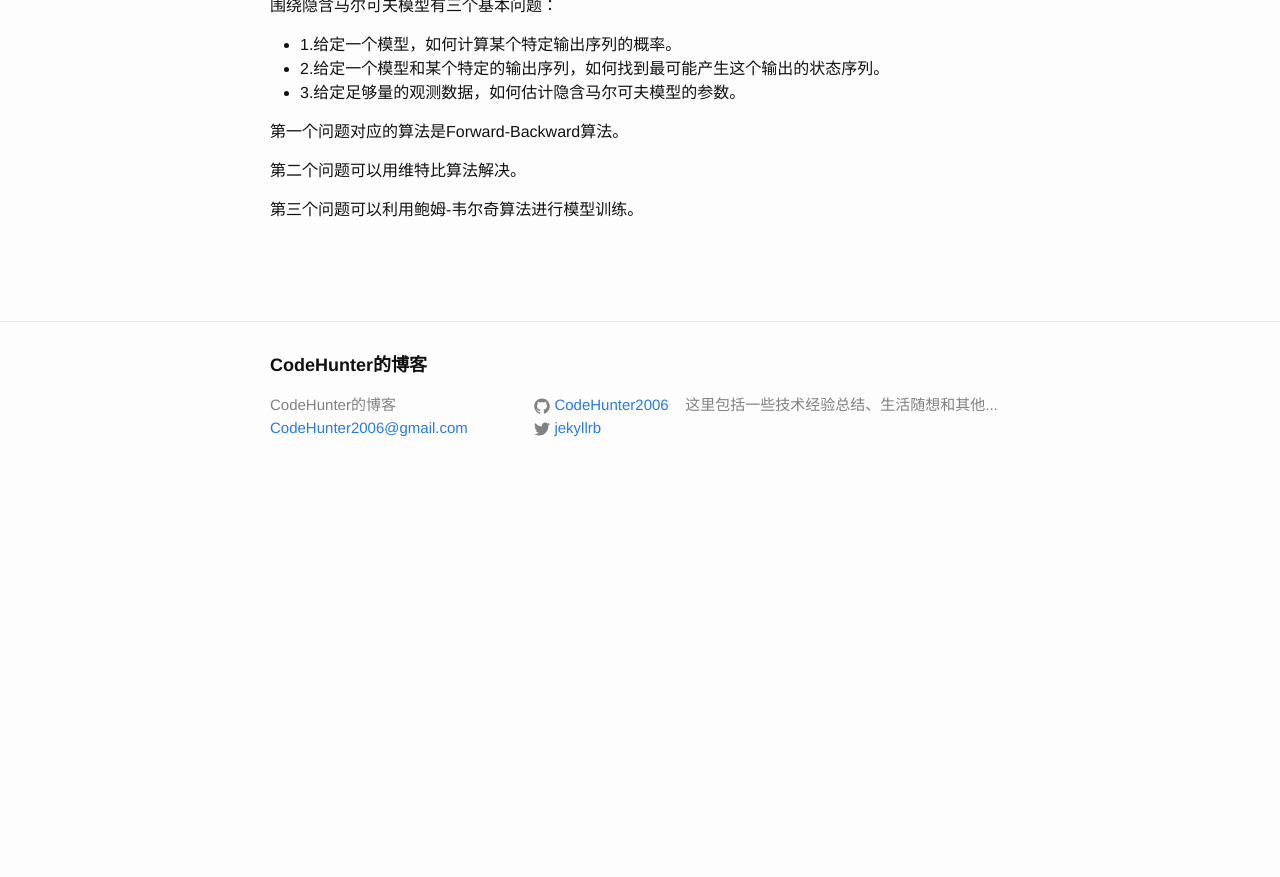
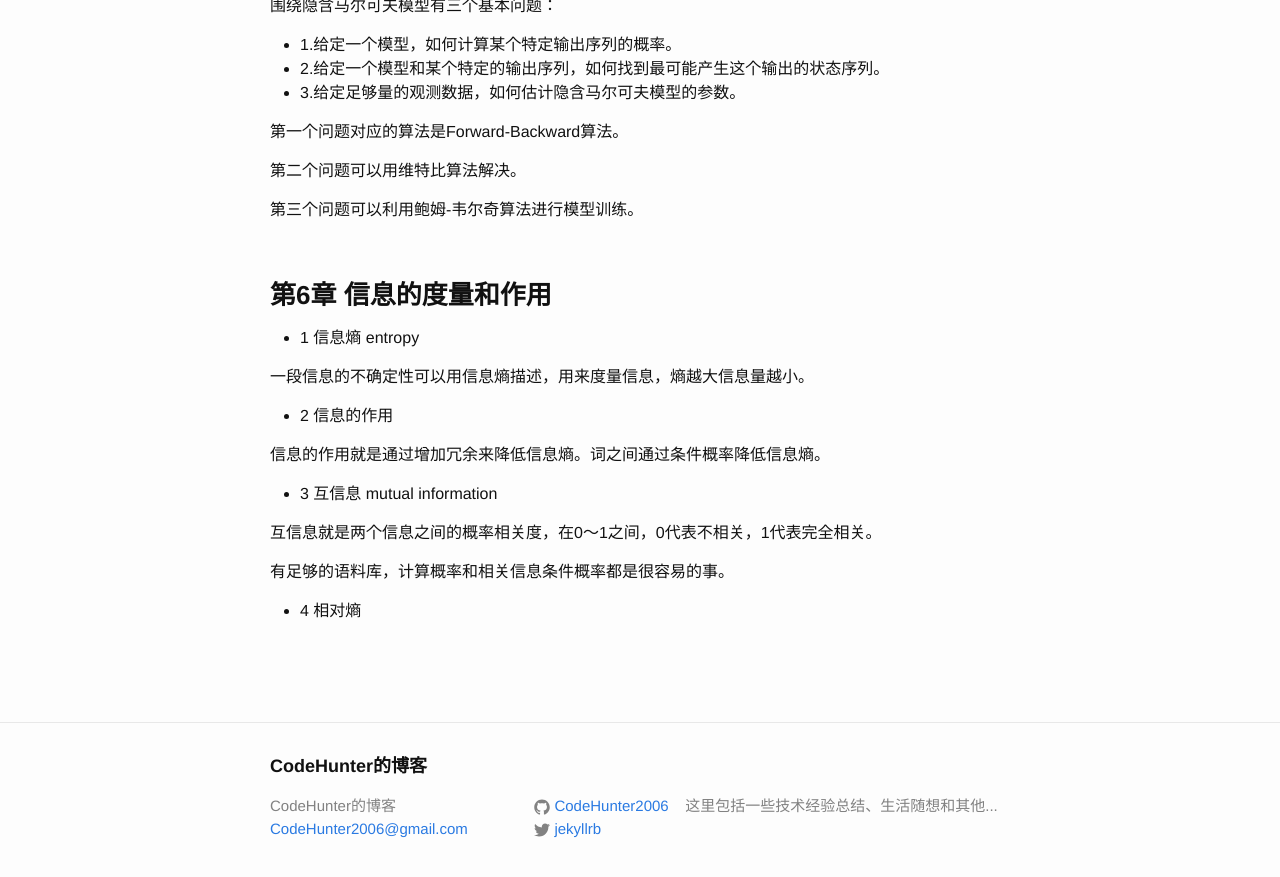
Before and after one commit to CodeHunter2006/CodeHunter2006.github.io, a Jekyll site: the page built from _posts/2017-10-01-数学之美_吴军_读书笔记.md, in a window 1280 px wide and 900 px high, scrolled down 1616 px. Shown: the top 877 px of the window. Built offline with Jekyll 4.4.1, drawn with Linux system fonts in a browser that asks for light colours; before the commit the page ends 2115 px from its top, so only the background shows below that.

Commit message:
增加第6章笔记

```diff
--- a/_posts/2017-10-01-数学之美_吴军_读书笔记.md
+++ b/_posts/2017-10-01-数学之美_吴军_读书笔记.md
@@ -60,3 +60,21 @@ tags: book Algorithm
 第三个问题可以利用鲍姆-韦尔奇算法进行模型训练。
 
 <br/>
+### 第6章 信息的度量和作用
+* 1 信息熵 entropy
+
+一段信息的不确定性可以用信息熵描述，用来度量信息，熵越大信息量越小。
+
+* 2 信息的作用
+
+信息的作用就是通过增加冗余来降低信息熵。词之间通过条件概率降低信息熵。
+
+* 3 互信息 mutual information
+
+互信息就是两个信息之间的概率相关度，在0～1之间，0代表不相关，1代表完全相关。
+
+有足够的语料库，计算概率和相关信息条件概率都是很容易的事。
+
+* 4 相对熵
+
+<br/>
```
